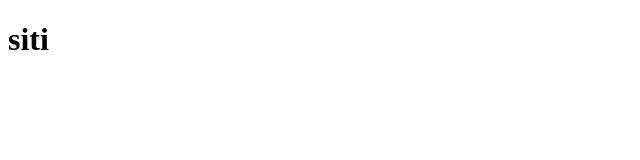
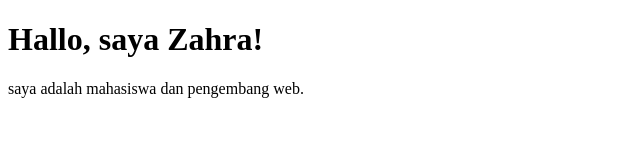
Before and after one commit to sitizahrafazria/web-portofolio, a plain HTML site: page index.html in a window 1280 px wide. Shown: the whole page, without its empty margins (0-640 px from the left). Drawn offline with Linux system fonts and the light colour scheme.

Commit message:
menambahkan deskripsi di halaman index.html

```diff
--- a/index.html
+++ b/index.html
@@ -6,6 +6,7 @@
     <title>Document</title>
 </head>
 <body>
-    <h1>siti</h1>
+    <h1>Hallo, saya Zahra!</h1>
+    <p>saya adalah mahasiswa dan pengembang web.</p>
 </body>
 </html>
```
